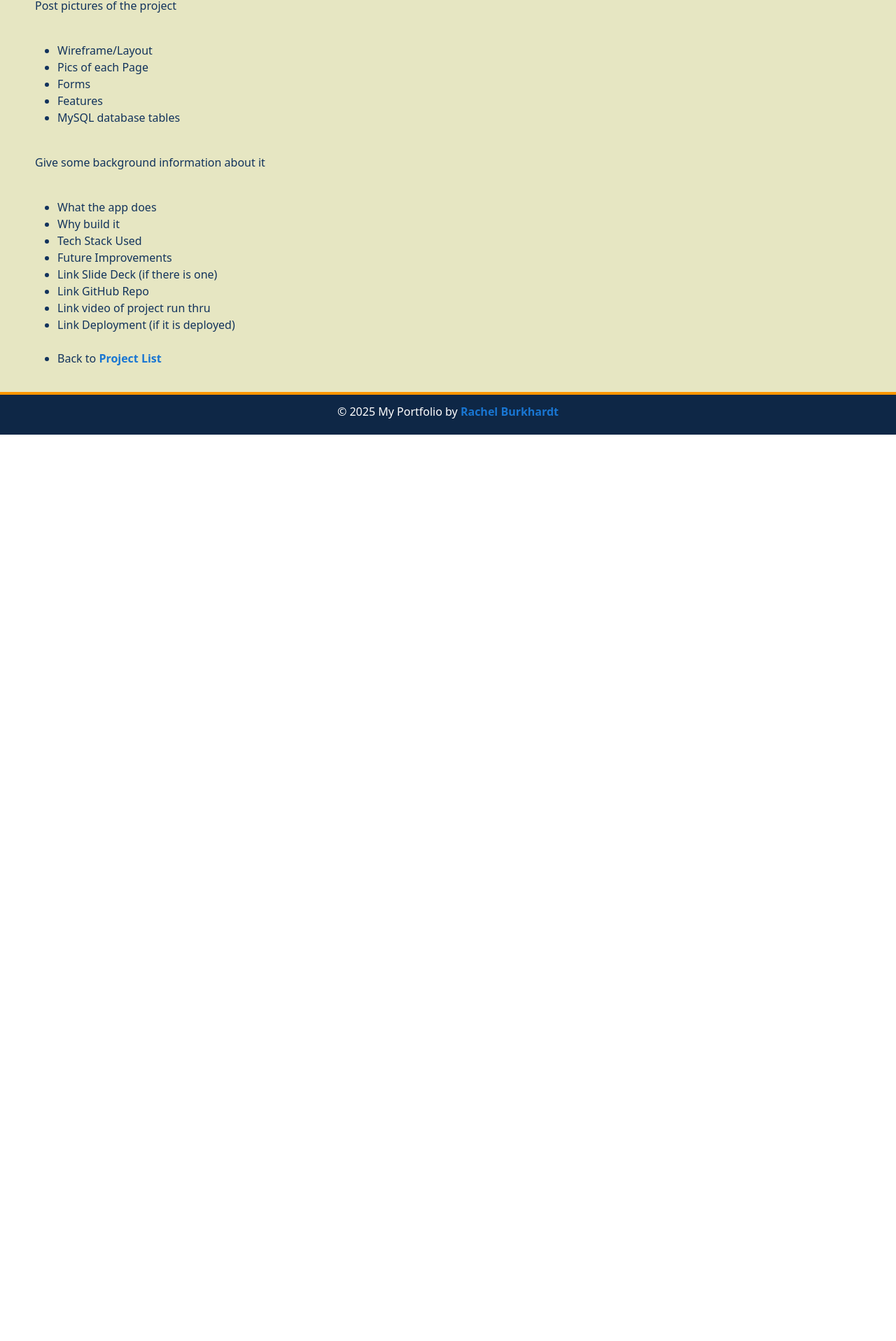
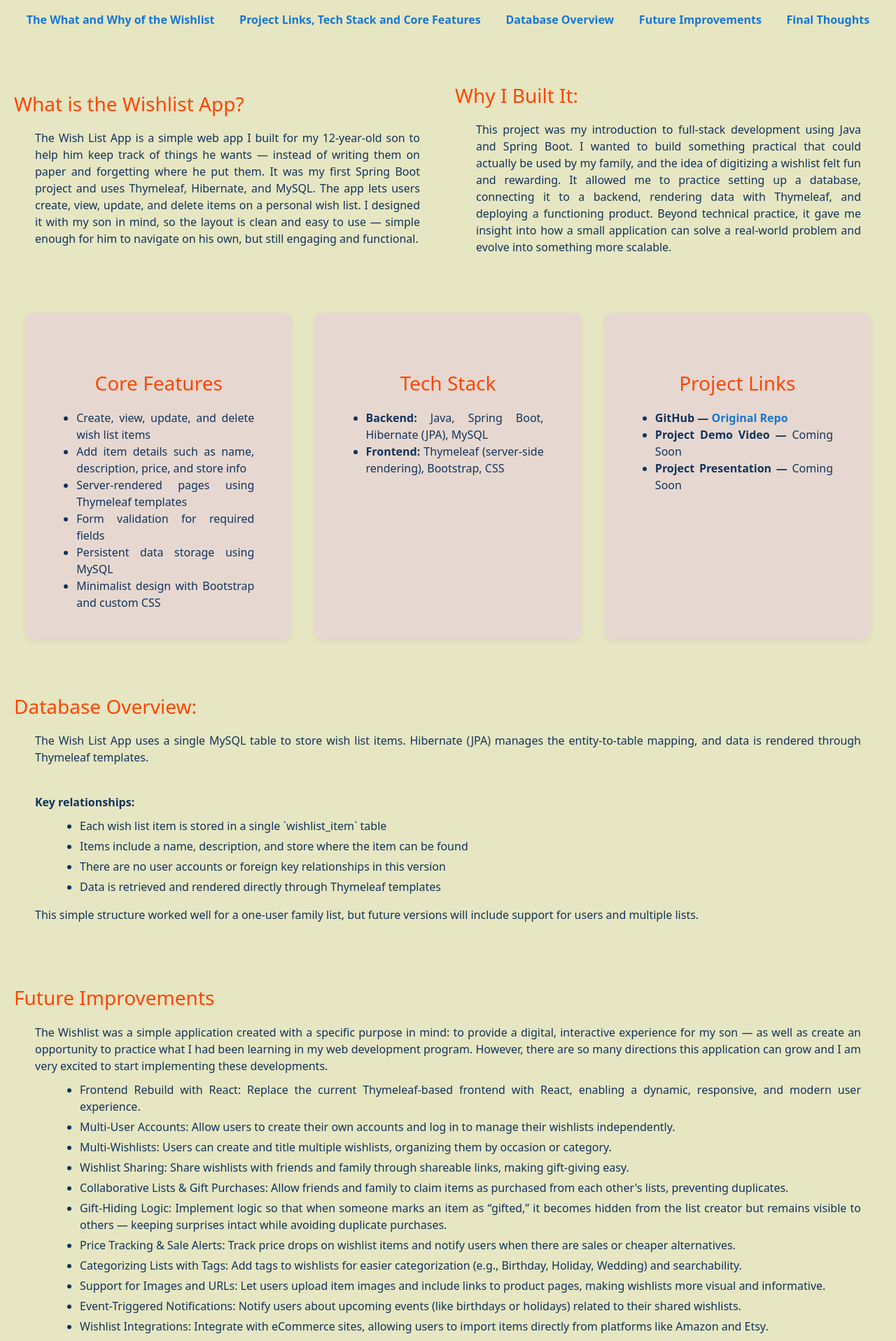
Before and after one commit to RBurkhardt87/Portfolio, a React (Vite) app in the folder MyPortfolio/: page /wish-list in a window 1280 px wide. Shown: the part 470-2386 px from the top of the page at 70% size. Before the commit the page ends 1091 px from the top, so only its background shows below. Built offline with nearby package versions, Linux system fonts and the light colour scheme.

Commit message:
Working on Wishlist App project page. Need to complete the Final thoughts, and do a final look over

```diff
--- a/MyPortfolio/src/Pages/WishList.jsx
+++ b/MyPortfolio/src/Pages/WishList.jsx
@@ -1,47 +1,124 @@
-import React from 'react'
+import React from 'react';
+import '../Styling/Projects.css';
+import ImagePopup from '../components/ImagePopup';
+import PlainListCard from '../components/PlainListCard';
+import { techStack, coreFeatures, links, WLFeatures, WLLinks, WLStackItems } from '../data/ProjectData';
 
 const WishList = () => {
   return (
     <div>
-      <h1>Wish List Application</h1>
-      <br/>
-        <p>Post pictures of the project</p>
-        <br/>
-        <ul>
-            <li>Wireframe/Layout</li>
-            <li>Pics of each Page</li>
-            <li>Forms</li>
-            <li>Features</li>
-            <li>MySQL database tables</li>
-        </ul>
-        <br />
-        <p>Give some background information about it</p>
-        <br />
-        <ul>
-        <li>What the app does</li>
-        <li>Why build it</li>
-        <li>Tech Stack Used</li>
-        <li>Future Improvements</li>
-        <li>Link Slide Deck (if there is one)</li>
-        <li>Link GitHub Repo </li>
-        <li>Link video of project run thru</li>
-        <li>Link Deployment (if it is deployed)</li>
-        <br />
-        <li>Back to <a href="/projects">Project List</a></li>
-        </ul>
-    </div>
+    <section id="intro">
+      <h1>Welcome to the Wishlist Application</h1>
+
+        <p>Learn about my full-stack wishlist app, explore the features, and dive into its technical details. Use the links below to jump to any section:</p>
+        <nav className="section-nav">
+          <a href="#what-and-why">The What and Why of the Wishlist</a>
+          <a href="#links-stack-features">Project Links, Tech Stack and Core Features</a>
+          <a href="#database-overview">Database Overview</a>
+          {/* <a href="#planning-process">Planning & Process</a> */}
+          <a href="#future-improvements">Future Improvements</a>
+          <a href="#final-thoughts">Final Thoughts</a>
+        </nav>
+      </section>
+
+      <section id="what-and-why">
+        <div className='section-container'>
+            <div className='section-text'>
+              <h4>What is the Wishlist App?</h4>
+              <p>The Wish List App is a simple web app I built for my 12-year-old son to help him keep track of things he wants — instead of writing them on paper and forgetting where he put them. It was my first Spring Boot project and uses Thymeleaf, Hibernate, and MySQL. The app lets users create, view, update, and delete items on a personal wish list. I designed it with my son in mind, so the layout is clean and easy to use — simple enough for him to navigate on his own, but still engaging and functional.</p>
+            </div>
+
+            <div className='section-text'>
+              <h4>Why I Built It:</h4>
+              <p>This project was my introduction to full-stack development using Java and Spring Boot. I wanted to build something practical that could actually be used by my family, and the idea of digitizing a wishlist felt fun and rewarding. It allowed me to practice setting up a database, connecting it to a backend, rendering data with Thymeleaf, and deploying a functioning product. Beyond technical practice, it gave me insight into how a small application can solve a real-world problem and evolve into something more scalable.</p>
+            </div>
+        </div>
+      </section>
+      <br />
+      <br />
+      <br />
+
+      <section id="links-stack-features">
+        <div className='section-group'>
+          <PlainListCard title={ coreFeatures } items={ WLFeatures } />
+          <PlainListCard title={ techStack } items={ WLStackItems } />
+          <PlainListCard title={ links } items={ WLLinks } />
+        </div>
+      </section>
+
+      <section id="database-overview">
+      <div className='section-container'>
+        <div className='section-text'>
+          <h4>Database Overview: </h4>
+          <p>The Wish List App uses a single MySQL table to store wish list items. Hibernate (JPA) manages the entity-to-table mapping, and data is rendered through Thymeleaf templates.</p>
+          <div className='pic-container'>
+            {/* <ImagePopup img="/images/DBpicture.png" caption="Click Image to Enlarge" /> */}
+          </div>
+          <p><b>Key relationships:</b></p>
+          <ul>
+            <li>Each wish list item is stored in a single `wishlist_item` table</li>
+            <li>Items include a name, description, and store where the item can be found</li>
+            <li>There are no user accounts or foreign key relationships in this version</li>
+            <li>Data is retrieved and rendered directly through Thymeleaf templates</li>
+          </ul>
+          <p>This simple structure worked well for a one-user family list, but future versions will include support for users and multiple lists.</p>
+        </div>
+      </div>
+      </section>
+
+
+      {/* <section id="planning-process">
+        <h4>Planning & Process:</h4>
+        <div className='section-container right'>
+        </div>
+      </section>                   */}
+
+      <section id="future-improvements">
+        <div className='section-container'>
+          <div className='section-text'>
+            <h4>Future Improvements</h4>
+            <p>The Wishlist was a simple application created with a specific purpose in mind: to provide a digital, interactive experience for my son — as well as create an opportunity to practice what I had been learning in my web development program. However, there are so many directions this application can grow and I am very excited to start implementing these developments.</p>
+            <ul>
+              <li>Frontend Rebuild with React: Replace the current Thymeleaf-based frontend with React, enabling a dynamic, responsive, and modern user experience.</li>
+              <li>Multi-User Accounts: Allow users to create their own accounts and log in to manage their wishlists independently.</li>
+              <li>Multi-Wishlists: Users can create and title multiple wishlists, organizing them by occasion or category.</li>
+              <li>Wishlist Sharing: Share wishlists with friends and family through shareable links, making gift-giving easy.</li>
+              <li>Collaborative Lists & Gift Purchases: Allow friends and family to claim items as purchased from each other's lists, preventing duplicates.</li>
+              <li>Gift-Hiding Logic: Implement logic so that when someone marks an item as “gifted,” it becomes hidden from the list creator but remains visible to others — keeping surprises intact while avoiding duplicate purchases.</li>
+              <li>Price Tracking & Sale Alerts: Track price drops on wishlist items and notify users when there are sales or cheaper alternatives.</li>
+              <li>Categorizing Lists with Tags: Add tags to wishlists for easier categorization (e.g., Birthday, Holiday, Wedding) and searchability.</li>
+              <li>Support for Images and URLs: Let users upload item images and include links to product pages, making wishlists more visual and informative.</li>
+              <li>Event-Triggered Notifications: Notify users about upcoming events (like birthdays or holidays) related to their shared wishlists.</li>
+              <li>Wishlist Integrations: Integrate with eCommerce sites, allowing users to import items directly from platforms like Amazon and Etsy.</li>
+              <li>Wishlist Stats: Provide users with insightful data on their wishlists, such as item popularity, trends, and other stats.</li>
+            </ul>
+          </div>
+        </div>
+      </section>
+
+      <section id="final-thoughts">
+        <div className='section-container'>
+          <div className='section-text'>
+            <h4>Final Thoughts: </h4>
+            <p>Media Wrangler reflects how far I've come in full-stack development—from backend architecture to thoughtful UI design to user    engagement. It also demonstrates how collaboration and planning (especially in group projects) elevate functionality and experience.</p>
+          </div>
+        </div>
+      </section>
+      <br />
+      <br />
+
+      <p><b>Back to</b> <a href="#intro">the Top</a></p>
+      <p><b>Back to</b> <a href="/projects">Project List</a></p>
+
+  </div>
+
   )
 }
 
 export default WishList
 
 
-// Wishlist Application
-// Tech Stack: Spring Boot · Thymeleaf · Hibernate · MySQL
 
-// This was the very first full-stack application I built while learning Spring Boot. I created it for my son when he was turning 12 as a fun and practical way for him to build his Christmas wishlist. Instead of writing out what he wanted for the holidays, he used this app to log his wishes.
-
-// The app features full CRUD functionality: users (at the time, just my son!) could create, view, update, and delete wishlist items. It gave me hands-on experience with server-side rendering using Thymeleaf, database modeling with Hibernate and MySQL, and handling user input in a real-world context.
 
 // What I Learned
 // Building and connecting a relational database
@@ -52,21 +129,4 @@ export default WishList
 
 // The power of building something small that actually gets used
 
-// Plans for the Future
-// While the current version is simple, I have big plans to rebuild and expand this project:
-
-// Rebuild the frontend with React
-
-// Allow users to create multiple lists (e.g., Birthday, Christmas, etc.)
-
-// Add user authentication so the app supports multiple users
-
-// Support image uploads and item URLs
-
-// Add public/private list toggles and gifting features
-
-// Create a search and deal finder for wishlist items
-
-// Implement logic so gifted items are hidden from the list creator but visible to others
-
 // This project is special to me because it represents where I started and how far I’ve come. It also continues to serve as inspiration for building tools that make life easier and more fun.
--- a/MyPortfolio/src/data/ProjectData.jsx
+++ b/MyPortfolio/src/data/ProjectData.jsx
@@ -54,8 +54,26 @@ const BBLinks = [
 
 
 //Wishlist Application Project Lists
+const WLStackItems = [
+  { label: "Backend: ", text: "Java, Spring Boot, Hibernate (JPA), MySQL" },
+  { label: "Frontend: ", text: "Thymeleaf (server-side rendering), Bootstrap, CSS" }
+];
 
+const WLFeatures = [
+  { text: "Create, view, update, and delete wish list items" },
+  { text: "Add item details such as name, description, price, and store info" },
+  { text: "Server-rendered pages using Thymeleaf templates" },
+  { text: "Form validation for required fields" },
+  { text: "Persistent data storage using MySQL" },
+  { text: "Minimalist design with Bootstrap and custom CSS" }
+];
+
+const WLLinks = [
+  { label: "GitHub — ", text: "Original Repo", href: "https://github.com/RBurkhardt87/christmas-list" },
+  { label: "Project Demo Video — ", text: "Coming Soon"},
+  { label: "Project Presentation — ", text: "Coming Soon"}
+];
 
 
 // eslint-disable-next-line react-refresh/only-export-components
-export {  techStack, coreFeatures, links, MWFeatures, MWLinks, MWStackItems, BBFeatures, BBLinks, BBStackItems };
+export {  techStack, coreFeatures, links, MWFeatures, MWLinks, MWStackItems, BBFeatures, BBLinks, BBStackItems, WLFeatures, WLLinks, WLStackItems };
```
